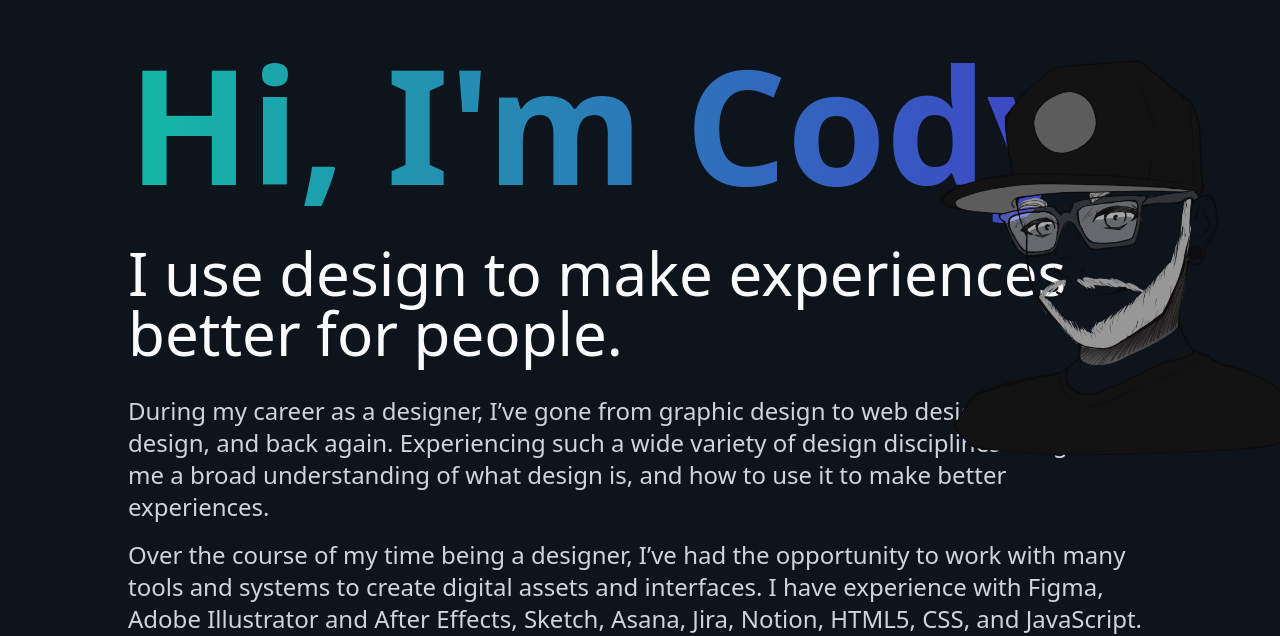
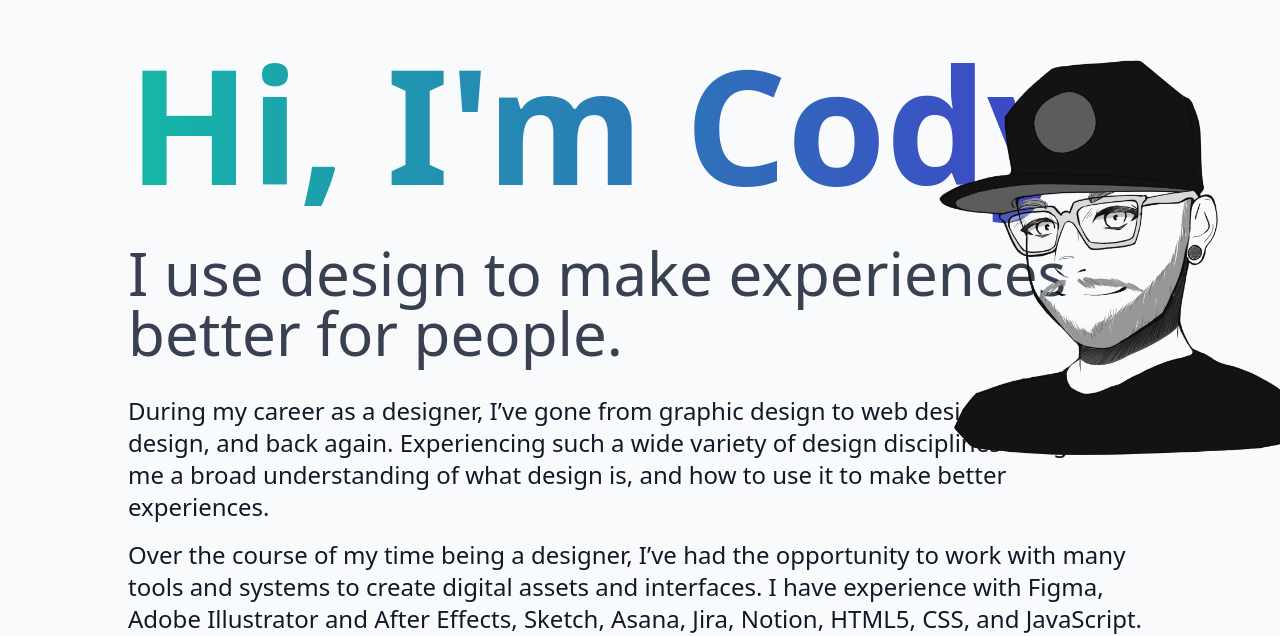
Before and after one commit to trounceabout/trounceabout.github.io, a website: page index.html in a window 1280 px wide. Shown: the part 101-737 px from the top of the page. Drawn offline with Linux system fonts and the light colour scheme.

Commit message:
Reverted bg and text colors

```diff
--- a/index.html
+++ b/index.html
@@ -26,19 +26,22 @@
             </nav>
         </header>
     -->
-        <section id="intro" class="bg-[#0e141b] pt-36 pb-32">
+        <section id="intro" class="bg-gray-50 pt-36 pb-32">
             <div class="max-w-7xl mx-auto px-4 sm:px-6 md:px-8">
                 <div class="w-1/2 md:w-2/6 md:absolute -right-12">
                     <img class="w-full h-full" src="/img/me.png" alt="Illustration of a man in a hat with a beard and glasses">
                 </div>
-                <div class="max-w-5xl text-gray-300 mx-auto">
+                <div class="max-w-5xl text-gray-900 mx-auto">
                     <h1 class="text-8xl lg:text-9xl xl:text-[10rem] font-extrabold text-transparent bg-clip-text bg-gradient-to-r from-teal-500 to-indigo-700 pb-6 mb-4">Hi, I'm Cody</h1>
-                    <h2 class="text-5xl xl:text-6xl text-gray-50 mb-4 xl:mb-8">I use design to make experiences better for people.</h2>
+                    <h2 class="text-5xl xl:text-6xl text-gray-700 mb-4 xl:mb-8">I use design to make experiences better for people.</h2>
                     <p class="text-lg xl:text-2xl mb-4">During my career as a designer, I’ve gone from graphic design to web design to motion design, and back again. Experiencing such a wide variety of design disciplines has given me a broad understanding of what design is, and how to use it to make better experiences.</p>
                     <p class="text-lg xl:text-2xl mb-4">Over the course of my time being a designer, I’ve had the opportunity to work with many tools and systems to create digital assets and interfaces. I have experience with Figma, Adobe Illustrator and After Effects, Sketch, Asana, Jira, Notion, HTML5, CSS, and JavaScript.</p>
                     <p class="text-base xl:text-xl text-gray-500">Looking for me elsewhere? Find me on <a class="text-[#4183C4] hover:italic" href="https://github.com/trounceabout"><i class="ph-github-logo"></i> Github</a>, <a class="text-[#EA4C89] hover:italic" href="https://dribbble.com/trounceabout"><i class="ph-dribbble-logo"></i> Dribbble</a>, <a class="text-[#0077B5] hover:italic" href="https://www.linkedin.com/in/codykeisler/"><i class="ph-linkedin-logo"></i> LinkedIn</a>, and <a class="text-[#1DA1F2] hover:italic" href="https://twitter.com/trounceabout"><i class="ph-twitter-logo"></i> Twitter</a>.</p>
                 </div>
             </div>
         </section>
+        <section id="web" class="bg-[#0e141b] pt-36 pb-32">
+
+        </section>
     </body>
 </html>
```
Also changed, not shown: tailwind.css.
